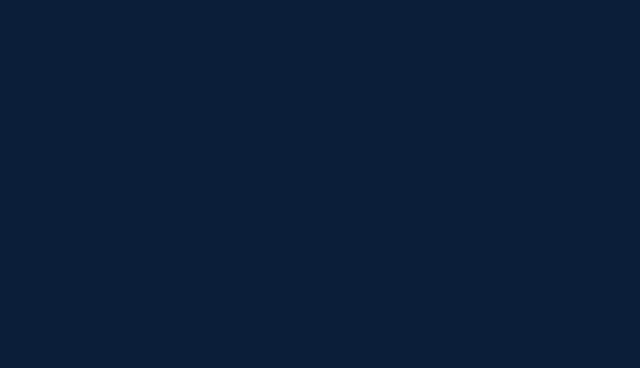
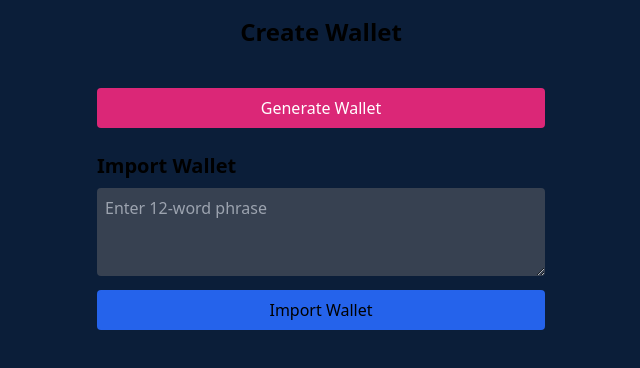
Before and after one commit to hamidotdev/StarkLinkPay, a plain HTML site: page crypto-wallet-html/index.html in a window 1280 px wide. Shown: the whole page, without its empty margins (319-959 px from the left). Drawn offline with nearby package versions, Linux system fonts and the light colour scheme.

Commit message:
animation signup

```diff
--- a/crypto-wallet-html/index.html
+++ b/crypto-wallet-html/index.html
@@ -9,6 +9,34 @@
 </head>
 <body class="bg-[#0b1e39] test-white min-h-screen p-4">
 
-    <div class="max-w-md mx-auto space-y-6"></div>
+    <div class="max-w-md mx-auto space-y-6">
+        <h1 class="text-2xl font-bold text-center mb-4">Create Wallet</h1>
+
+        <!-- Wallet Creation -->
+        <button id="createWalletBtn" class="w-full bg-pink-600 hover:bg-pink-700 text-white py-2 px-4 rounded">
+            Generate Wallet
+        </button>
+
+        <!-- Mnemonic Display -->
+        <div id="mnemonicDisplay" class="mt-4 p-4 bg-gray-800 rounded hidden">
+            <p class="text-sm text-gray-300 mb-2">Your 12-word Phrase</p>
+            <p id="mnemonic" class="text-green-400 break-words"></p>
+        </div>
+
+        <!-- Import Wallet -->
+        <div class="mt-6">
+            <h2 class="text-xl font-semibold mb-2">Import Wallet</h2>
+            <textarea name="" id="mnemonicInput" rows="3" placeholder="Enter 12-word phrase" class="w-full p-2 bg-gray-700 text-white rounded mb-2"></textarea>
+            <button id="importWalletBtn" class="w-full bg-blue-600 hover:bg-blue-700 py-2 rounded">
+                Import Wallet
+            </button>
+        </div>
+
+        <!-- Balance Display -->
+         <div id="walletInfo" class="mt-6 p-4 bg-gray-800 rounded hidden">
+            <p><strong>Address:</strong> <span id="walletAddress"></span></p>
+            <p><strong>Balance:</strong> <span id="walletBalance"></span></p>
+         </div>
+    </div>
 </body>
 </html>
```
